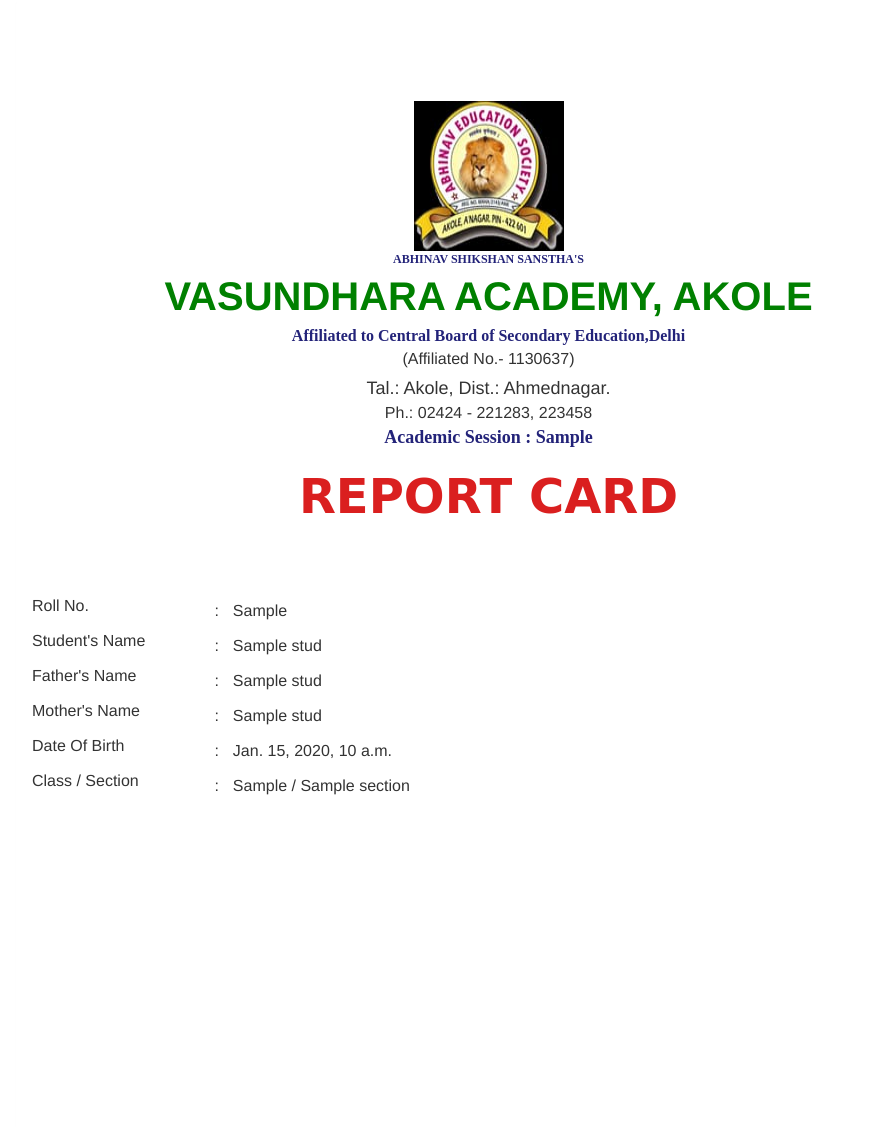
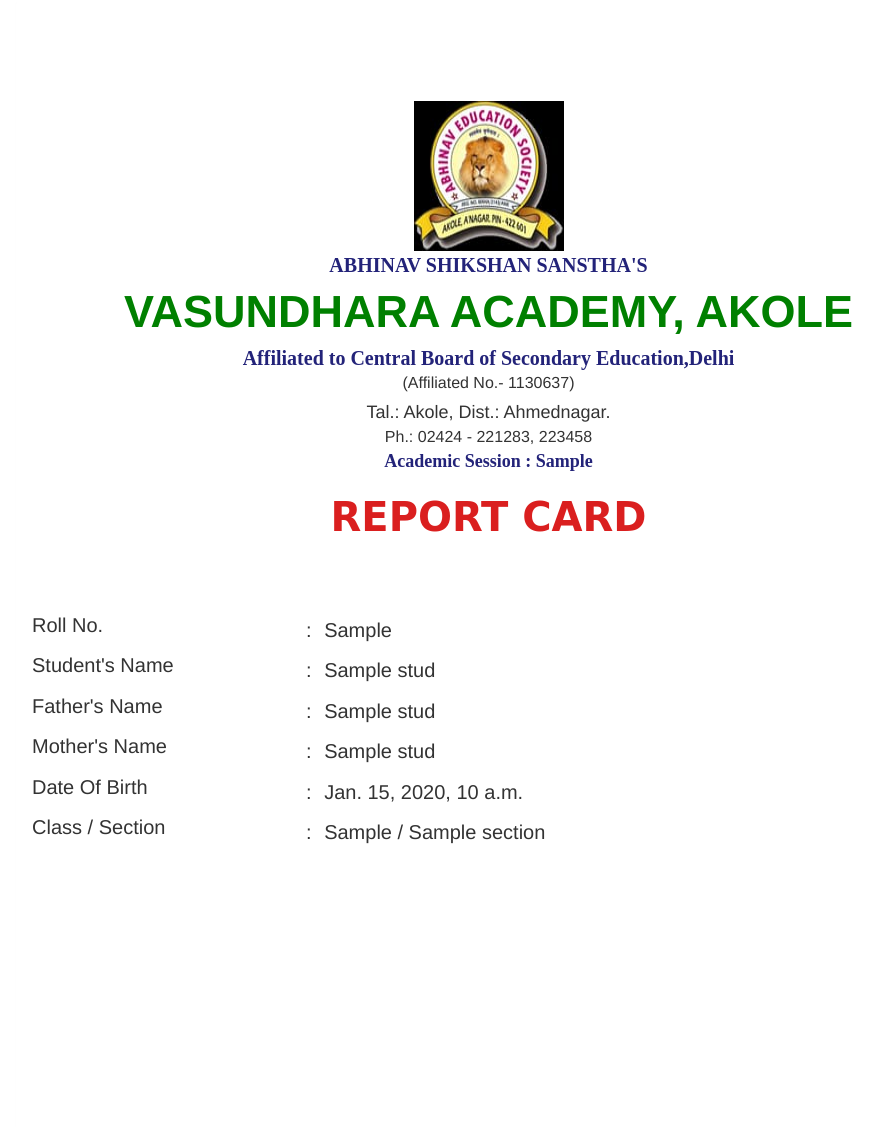
Before and after one commit to anuja1995/vasundhara, a Django app: template finalapp/templates/result_9th_class.html in a window 1280 px wide. Shown: the top 1127 px of the page, without its empty margins (54-937 px from the left). Run offline with Django 3.2, Linux system fonts and the light colour scheme; the template is opened without the code that fills it: most values are stand-ins (such as "Sample title", 1, 10 or a date in 2020); some libraries are stand-ins or nearby versions.

Commit message:
Update result_9th_class.html
css changes

```diff
--- a/finalapp/templates/result_9th_class.html
+++ b/finalapp/templates/result_9th_class.html
@@ -9,7 +9,7 @@
     <style type="text/css">
 
 
-        body {
+         body {
                 font-weight: 200;
                 font-size: 14px;
                 font-stretch: extra-expanded;
@@ -28,7 +28,7 @@
             word-break: break-all;
            }
 
-          .s_info{ border: 0px; text-align:left !important; font-size:16px;height: 35px;
+          .s_info{ border: 0px; text-align:left !important; font-size:20px; height: 35px;
           margin-bottom:400px;}
 
            .table2 {margin-top: 5px;}
@@ -41,17 +41,18 @@
         .text-center{
              text-align: center;
         }
-        .s-name{ font-size: 12px; }
+        .s-name{ font-size: 16px; }
         .area{ padding: 10px 10px 10px 10px;}
-        .vasu_green{color:green;font-size:40px;font-weight: 700;padding: -30px -50px -50px -50px;}
+        .vasu_green{color:green;font-size:45px;font-weight: 700;padding: -30px -50px -50px -50px;}
         .padding-all {padding: -8px}
         .blue {color: #232379;
+        font-size: 20px;
         font-family: initial;
         font-weight: 600;}
 
         .report-card {    text-align: center;
-        font-size: xxx-large;
-        font-weight: 600;
+        font-size: 40px;
+        font-weight: 800;
         font-family: cursive !important;
         color: #da1f1f;}
 
@@ -95,9 +96,9 @@
                     <h1 class="report-card">REPORT CARD</h1>
                     <div class="panel-body">
                         <table class='s_info'>
-                            <thead><th class="s_info" style="width: 20%; text-align:left !important;"></th>
+                            <thead><th class="s_info" style="width: 30%; text-align:left !important;"></th>
                                     <th class="s_info" style="width: 2%; text-align:left !important;"></th>
-                                    <th class="s_info" style="width: 80%; text-align:left !important;"></th>
+                                    <th class="s_info" style="width: 70%; text-align:left !important;"></th>
                             </thead>
                             <tbody>
                             <tr>
```
